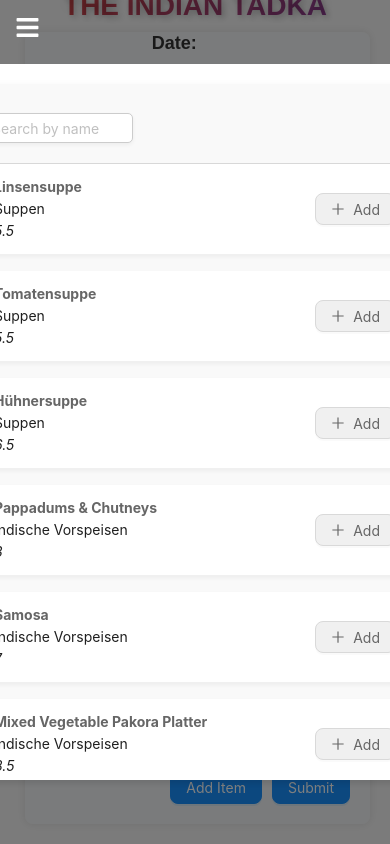
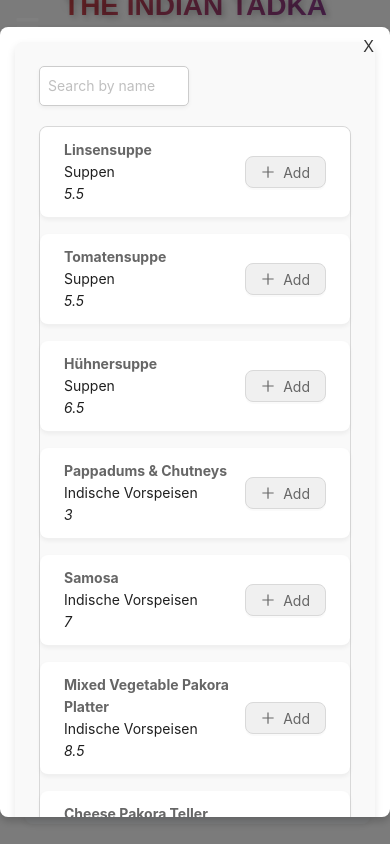
Before and after one commit to IndianTadka-de/restro-bill, a React (Create React App) app in the folder restro-frontend/: page /orderCreate in a window 390 px wide. Both pictures are taken after typing "Sample" into the empty fields and a click on the button "Add Item". Built offline with nearby package versions, Linux system fonts and the light colour scheme.

Commit message:
update CSS and make more responsive

```diff
--- a/restro-frontend/src/App.css
+++ b/restro-frontend/src/App.css
@@ -50,6 +50,7 @@
 .content {
   flex-grow: 1;
   margin-left: 20px; /* Space between sidebar and content */
+  margin-top: 0%; /* Adjust the margin-top to move the content closer to the top */
   padding: 20px;
   background-color: #f4f6f8; /* Light background for content */
   border-radius: 8px;
@@ -62,6 +63,7 @@
   .content {
     padding: 15px;
     margin-left: 10px; /* Less space for mobile */
+    margin-top: 0%; /* Ensure margin-top stays consistent */
   }
 }
 
@@ -69,6 +71,7 @@
   .content {
     padding: 10px;
     margin-left: 5px; /* Even less space on smaller screens */
+    margin-top: 0%; /* Maintain the same margin-top for smaller screens */
   }
 }
 
--- a/restro-frontend/src/App.js
+++ b/restro-frontend/src/App.js
@@ -11,8 +11,9 @@
 function App() {
   return (
     <div className="main-content">
+      <Sidebar className="sidebar" />
       <div className="heading">The Indian Tadka</div>
-      <Sidebar className="sidebar" />
+
       <div className="content">
         <Routes>
           <Route path="/" element={<OrderList />} />
--- a/restro-frontend/src/components/BookingForm.css
+++ b/restro-frontend/src/components/BookingForm.css
@@ -1,5 +1,5 @@
 .booking-form-container {
-    max-width: 600px;
+  max-width: 100%;
   margin: 0 auto;
   padding: 20px;
   background-color: #f9f9f9;
@@ -14,6 +14,7 @@
   color: #333;
 }
 
+/* Form Layout */
 .booking-form {
   display: flex;
   flex-direction: column;
@@ -21,8 +22,9 @@
 
 .form-group {
   margin-bottom: 20px;
-    display: flex; /* Flexbox for horizontal layout */
-    align-items: center; /* Vertically center */
+  display: flex;  /* Align items in a row */
+  align-items: center;  /* Center the label and input field vertically */
+  flex-wrap: wrap; /* Ensures that the form fields wrap correctly when needed */
 }
 
 label {
@@ -30,11 +32,13 @@
   margin-bottom: 8px;
   font-size: 18px;
   color: #333;
-    width: 30%; /* Adjust label width for better alignment */
+  width: 30%; /* Set label width to 30% */
+  margin-right: 10px; /* Space between label and input */
 }
 
+/* Form Input Styling */
 .form-input {
-    width: 65%; /* Adjust form input width */
+  width: 60%; /* Set input fields to take up 70% of the space */
   padding: 8px;
   font-size: 16px;
   border-radius: 4px;
@@ -42,6 +46,7 @@
   margin-top: 5px;
 }
 
+/* Time Selector */
 .time-selector {
   display: flex;
   align-items: center;
@@ -49,7 +54,7 @@
   height: 60px;
   padding: 8px;
   font-size: 14px;
-    margin-right: 10px
+  margin-right: 10px;
 }
 
 .time-selector .ant-select {
@@ -57,13 +62,6 @@
   align-items: center;
   gap: 10px;
   height: 100%;
-   /* Adjust width of each select */
-  }
-
-  .time-select {
-    width: 50%;
-    padding: 8px;
-    font-size: 16px;
 }
 
 .colon {
@@ -72,12 +70,14 @@
   color: #333;
 }
 
+/* Error Messages */
 .error-message {
   color: red;
   font-size: 12px;
   margin-top: 5px;
 }
 
+/* Submit Button */
 .submit-button {
   padding: 12px;
   font-size: 16px;
@@ -87,6 +87,7 @@
   border-radius: 4px;
   cursor: pointer;
   transition: background-color 0.3s;
+  margin-top: 20px;
 }
 
 .submit-button:hover {
@@ -97,13 +98,53 @@
   background-color: #388e3c;
 }
 
-  /* Style the date input */
-  input[type="date"], input[type="text"], input[type="number"] {
-    height: 30px; /* Increase the height */
-    padding: 8px; /* Adjust padding to maintain consistency */
-    border-radius: 4px; /* Keep border radius */
-    border: 1px solid #ddd; /* Border styling */
-    margin-top: 5px;
-    margin-left: 14px;
-    font-size: 16px; /* Font size */
+/* Responsive Adjustments */
+@media screen and (max-width: 768px) {
+  /* Keep label and input on the same line */
+  .form-group {
+    flex-direction: row; /* Keep items in a row on mobile */
   }
+
+  label {
+    width: 30%; /* Maintain 30% width for label */
+    margin-bottom: 0; /* Remove bottom margin for consistency */
+  }
+
+  .form-input {
+    width: 40%; /* Keep inputs on the same line */
+  }
+
+  .time-selector {
+    width: 40%; /* Adjust time selector width */
+  }
+
+  .time-selector .ant-select {
+    width: 70%; /* Full width for time dropdowns */
+  }
+
+  .submit-button {
+    width: 100%; /* Make the submit button full-width */
+  }
+}
+
+/* Additional Adjustments for Very Small Screens (Mobile-first styling) */
+@media screen and (max-width: 480px) {
+  h1 {
+    font-size: 20px; /* Adjust header font size */
+    margin-bottom: 20px; /* Reduced margin for smaller screens */
+  }
+
+  .booking-form-container {
+    padding: 15px; /* Smaller padding for mobile */
+  }
+
+  .form-input,
+  .time-selector {
+    font-size: 14px; /* Slightly smaller text for input fields */
+  }
+
+  .submit-button {
+    font-size: 14px; /* Slightly smaller text for buttons */
+    padding: 10px;
+  }
+}
--- /dev/null
+++ b/restro-frontend/src/components/Modal.css
@@ -0,0 +1,132 @@
+/* Modal.css */
+
+/* Overlay to cover the screen */
+.modal-overlay {
+    position: fixed;
+    top: 0;
+    left: 0;
+    right: 0;
+    bottom: 0;
+    background-color: rgba(0, 0, 0, 0.5); /* Semi-transparent black */
+    display: flex;
+    justify-content: center;
+    align-items: center;
+    z-index: 9999; /* Ensure it is above other content */
+  }
+
+  /* Modal content */
+  .modal-content {
+    background-color: white;
+    border-radius: 8px;
+    padding: 20px;
+    box-shadow: 0 4px 8px rgba(0, 0, 0, 0.2);
+    position: relative;
+    overflow-y: auto;
+    max-height: 90vh;
+    width: 90%; /* Default size for mobile */
+    max-width: 600px; /* Maximum width for larger screens */
+  }
+
+  /* Modal Sizes */
+  .modal-content.xs {
+    width: 40%; /* Extra-small Modal: 40% width */
+    max-width: 300px;
+  }
+
+  .modal-content.small {
+    width: 50%; /* Small Modal: 50% width */
+    max-width: 400px;
+  }
+
+  .modal-content.medium {
+    width: 75%; /* Medium Modal: 75% width */
+    max-width: 600px;
+  }
+
+  .modal-content.large {
+    width: 90%; /* Large Modal: 90% width */
+    max-width: 900px;
+  }
+
+  .modal-content.extra-large {
+    width: 95%; /* Extra-large Modal: 95% width */
+    max-width: 1200px;
+  }
+
+  /* Close button */
+  .modal-close {
+    position: absolute;
+    top: 10px;
+    right: 10px;
+    background: none;
+    border: none;
+    font-size: 20px;
+    color: #333;
+    cursor: pointer;
+  }
+
+  .modal-close:hover {
+    color: #f44336; /* Red color on hover */
+  }
+
+  /* Responsive Styling */
+  @media screen and (max-width: 768px) {
+    .modal-content {
+      width: 90%; /* 90% width for small to medium screens */
+    }
+
+    .modal-close {
+      font-size: 18px;
+    }
+
+    .modal-content.xs {
+      width: 70%; /* For extra-small modal on smaller devices */
+    }
+
+    .modal-content.small {
+      width: 80%; /* For small modal */
+    }
+
+    .modal-content.medium {
+      width: 85%;
+    }
+
+    .modal-content.large {
+      width: 90%;
+    }
+
+    .modal-content.extra-large {
+      width: 95%;
+    }
+  }
+
+  @media screen and (max-width: 480px) {
+    .modal-content {
+      width: 100%; /* Full width on extra small screens */
+      padding: 15px;
+    }
+
+    .modal-close {
+      font-size: 16px;
+    }
+
+    .modal-content.xs {
+      width: 100%; /* Full width for extra-small modal on very small screens */
+    }
+
+    .modal-content.small {
+      width: 100%;
+    }
+
+    .modal-content.medium {
+      width: 100%;
+    }
+
+    .modal-content.large {
+      width: 100%;
+    }
+
+    .modal-content.extra-large {
+      width: 100%;
+    }
+  }
--- a/restro-frontend/src/components/Modal.js
+++ b/restro-frontend/src/components/Modal.js
@@ -1,73 +1,15 @@
-import React from "react";
-import styled from "styled-components";
+// Modal.js
+import React from 'react';
+import './Modal.css'; // Importing the modal's CSS
 
-const ModalWrapper = styled.div`
-  position: fixed;
-  top: 50%;
-  left: 50%;
-  transform: translate(-50%, -50%);
-  background: white;
-  padding: 20px;
-  border-radius: 8px;
-  box-shadow: 0 4px 6px rgba(0, 0, 0, 0.1);
-  z-index: 1000;
-  width: 500px;
-  max-height: 80vh; /* Limit the height to 80% of the viewport */
-  overflow-y: auto; /* Allow scrolling if content exceeds max height */
-/*
-  /* Custom scrollbar styling */
-  ::-webkit-scrollbar {
-    width: 8px; /* Width of the vertical scrollbar */
-  }
-
-  ::-webkit-scrollbar-track {
-    background-color: #f1f1f1; /* Track background color */
-    border-radius: 10px; /* Rounded corners for the scrollbar track */
-  }
-
-  ::-webkit-scrollbar-thumb {
-    background-color: #888; /* Color of the scrollbar thumb */
-    border-radius: 10px; /* Rounded corners for the thumb */
-  }
-
-  ::-webkit-scrollbar-thumb:hover {
-    background-color: #555; /* Thumb color when hovered */
-  }
-`;
-
-const Overlay = styled.div`
-  position: fixed;
-  top: 0;
-  left: 0;
-  width: 100%;
-  height: 100%;
-  background: rgba(0, 0, 0, 0.5);
-  z-index: 999;
-`;
-
-const CloseButton = styled.button`
-  position: absolute;
-  top: 10px;
-  right: 10px;
-  background-color: transparent;
-  border: none;
-  font-size: 16px;
-  cursor: pointer;
-  color: #999;
-  &:hover {
-    color: #333;
-  }
-`;
-
-const Modal = ({ onClose, children }) => {
+const Modal = ({ children, onClose, size = 'medium' }) => {
   return (
-    <>
-      <Overlay onClick={onClose} />
-      <ModalWrapper>
-        <CloseButton onClick={onClose}>Close</CloseButton>
+    <div className="modal-overlay" onClick={onClose}>
+      <div className={`modal-content ${size}`} onClick={(e) => e.stopPropagation()}>
+        <button className="modal-close" onClick={onClose}>X</button>
         {children}
-      </ModalWrapper>
-    </>
+      </div>
+    </div>
   );
 };
 
--- a/restro-frontend/src/components/Sidebar.css
+++ b/restro-frontend/src/components/Sidebar.css
@@ -17,22 +17,6 @@
   z-index: 1000;
   overflow-y: auto; /* Allow scrolling if content overflows */
   box-shadow: 0px 0px 5px rgba(0, 0, 0, 0.3);
-}
-
-.sidebar.visible {
-  width: 100%; /* Full screen width */
-  background-color: white; /* White background */
-  color: #333; /* Dark text color for better visibility */
-  padding: 40px 20px;
-  z-index: 2000; /* Ensure it is on top of other content */
-  position: fixed;
-  top: 0;
-  left: 0;
-  height: 100%;
-  box-shadow: none;
-  display: flex;
-  flex-direction: column;
-  align-items: center;
 }
 
 /* Logo Styling */
@@ -58,11 +42,6 @@
   top: 15px;
   left: 15px;
   z-index: 1200;
-}
-
-/* Sidebar when it's visible */
-.sidebar.visible {
-  width: 250px; /* Expand the sidebar */
 }
 
 /* Sidebar Button Styles */
@@ -127,7 +106,6 @@
 
   /* When Sidebar is visible */
   .sidebar.visible {
-    width: 250px; /* Expand the sidebar */
     visibility: visible;
     z-index: 1000;
   }
@@ -174,11 +152,6 @@
     font-size: 30px;
   }
 
-  /* Sidebar when expanded */
-  .sidebar.visible {
-    width: 250px;
-  }
-
   /* Text size remains normal for larger screens */
   .sidebar-text {
     font-size: 12px;
--- a/restro-frontend/src/components/Sidebar.js
+++ b/restro-frontend/src/components/Sidebar.js
@@ -53,18 +53,18 @@
   };
 
   const handleHomeButton = () => {
-    // toggleSidebar();
     navigate("/");
+    toggleSidebar();
   };
 
   const handleOrderButton = () => {
-    // toggleSidebar();
     navigate("/orderCreate");
+    toggleSidebar();
   };
 
   const handleReservation = () => {
-    // toggleSidebar();
     setReservation(true);
+    toggleSidebar();
   };
 
   return (
@@ -102,7 +102,7 @@
         </Button>
 
         {reservation && (
-          <Modal onClose={() => setReservation(false)}>
+          <Modal onClose={() => setReservation(false)} size="small">
             <BookingForm initialValues={initialValues} handleFormSubit={handleBookingSubmit} />
           </Modal>
         )}
--- a/restro-frontend/src/pages/OrderForm/OrderForm.css
+++ b/restro-frontend/src/pages/OrderForm/OrderForm.css
@@ -1,6 +1,6 @@
 /* General Container */
 .order-form-container {
-  padding: 80px;
+  padding-left: 80px;
   font-family: Arial, sans-serif;
   width: 100%;
   max-width: 1200px; /* Maximum width */
--- a/restro-frontend/src/pages/OrderForm/OrderFormer.js
+++ b/restro-frontend/src/pages/OrderForm/OrderFormer.js
@@ -3,9 +3,7 @@
 import CounterButton from "../../components/CounterButton";
 import Modal from "../../components/Modal";
 import ItemList from "../../components/Itemslist";
-import { useNavigate } from "react-router-dom";
 import {
-  ArrowLeftOutlined,
   DeleteOutlined,
   CheckOutlined,
   CloseOutlined,
@@ -40,7 +38,6 @@
     houseNumber: "",
     street: "",
   });
-  const navigate = useNavigate();
 
   useEffect(() => {
     if (initialData && Object.keys(initialData).length > 0) {
--- a/restro-frontend/src/pages/OrderList/OrderList.css
+++ b/restro-frontend/src/pages/OrderList/OrderList.css
@@ -4,7 +4,7 @@
   flex-direction: column;
   align-items: center;
   justify-content: center;
-  padding: 60px;
+  padding-left: 60px;
   width: 100%;
   max-width: 1200px; /* Maximum width */
   margin: 0 auto; /* Center horizontally */
@@ -12,7 +12,7 @@
 
 .table-container {
   width: 100%;
-  margin-top: 20px;
+  margin-top: 10px;
   padding: 0 20px;
   border-radius: 8px;
   box-shadow: 0 2px 8px rgba(0, 0, 0, 0.1);
--- a/restro-frontend/src/pages/OrderList/OrderList.js
+++ b/restro-frontend/src/pages/OrderList/OrderList.js
@@ -399,15 +399,7 @@
             showSizeChanger: true,
             pageSizeOptions: ["5", "8", "15","20"],
              showTotal: (total, range) => `Showing ${range[0]} to ${range[1]} of ${total} orders`
-          //  showTotal: (total) => `${pagination.current} - ${pagination.pageSize} out of ${total} orders`,
           }}
-          // pagination={{
-          //   ...pagination,
-          //   total: totalCount,
-          //   showTotal: (total, range) => `Showing ${range[0]} to ${range[1]} of ${total} entries`,
-          //   pageSizeOptions: [5, 10, 20],
-          //   showSizeChanger: true
-          // }}
         />
       </div>
       {isBookingTable && (
@@ -441,7 +433,7 @@
   {
     id: "acf8330f-8ddc-4f91-8151-5db18566f99e",
     label: "View Order By Order Date",
-    value: `orderDate: ${new Date()}`,
+    value: `orderDate: ${new Date().toISOString().split("T")[0]}`,
   },
   {
     id: "18bbce31-f944-49d2-9522-5cf95f927e9c",
```
Lines whose indentation alone changed are shown as unchanged.
